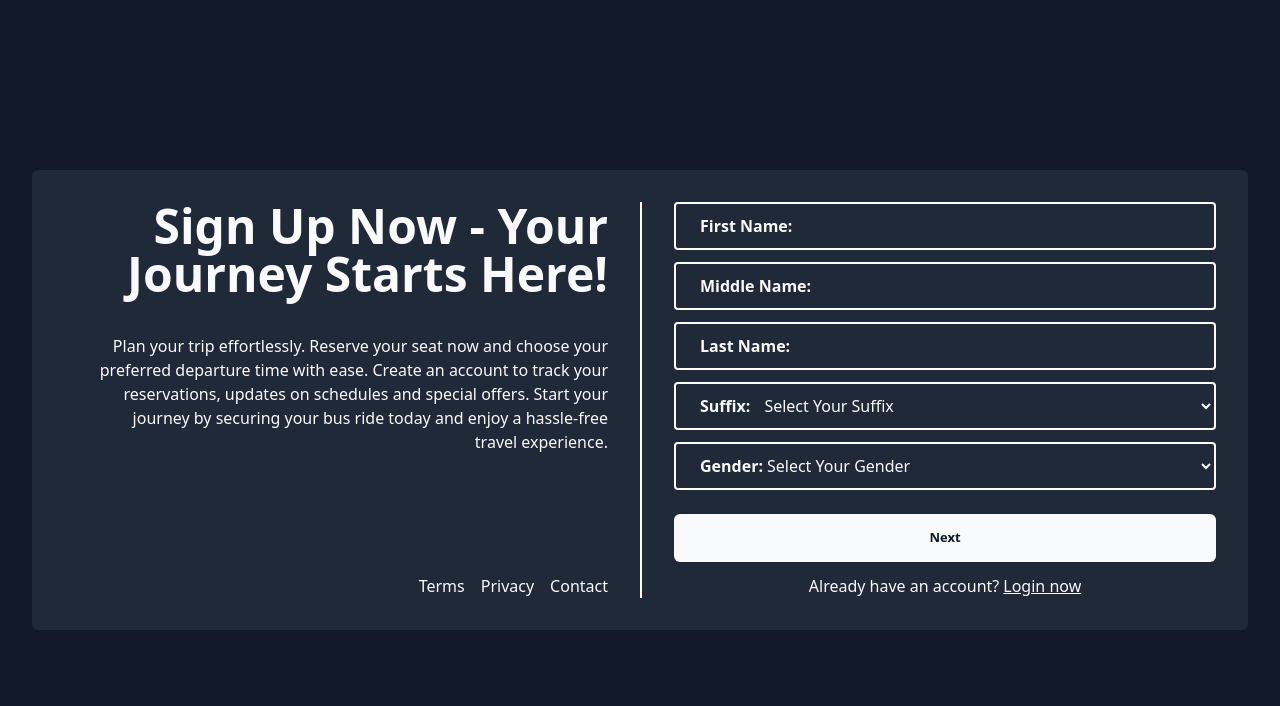
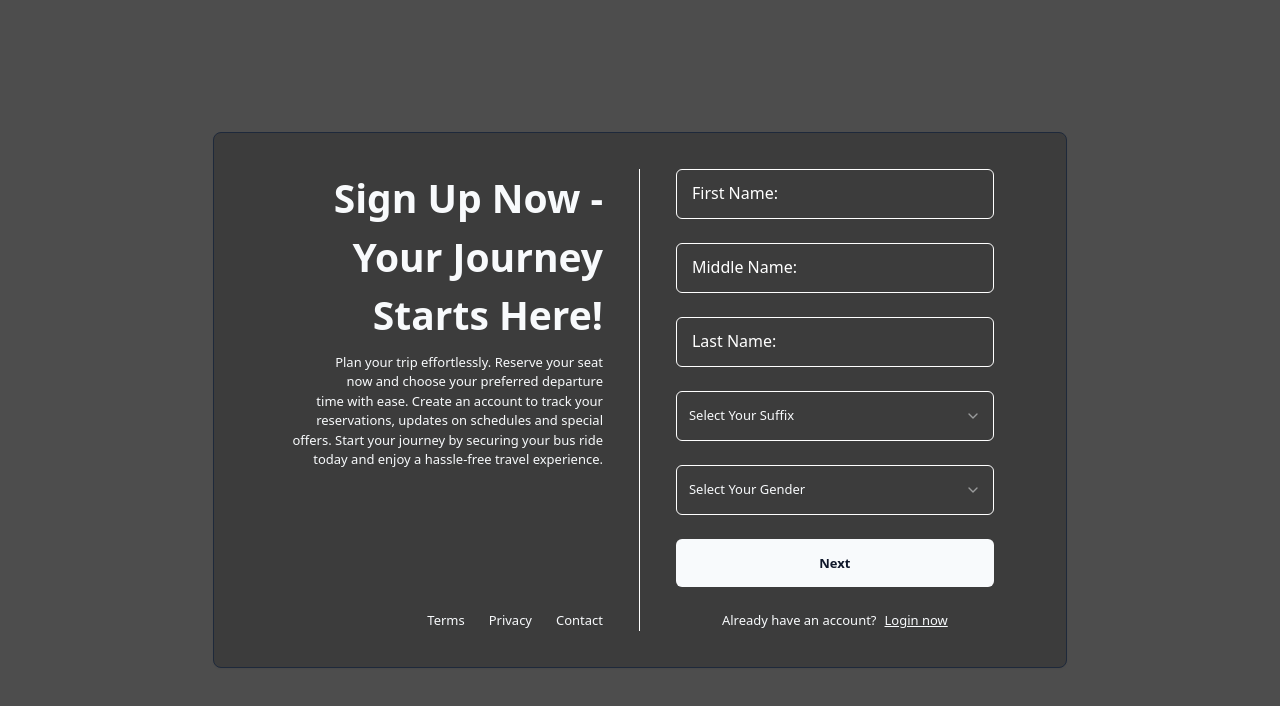
Before and after one commit to raigrc/ICPOK-OnlineKundoktor, a React (Vite) app: page /sign-up in a window 1280 px wide. Shown: the top 706 px of the page. Built offline with nearby package versions, Linux system fonts and the light colour scheme.

Commit message:
PersonalInfo partially done

```diff
--- /dev/null
+++ b/src/components/input-fields/first-name.tsx
@@ -0,0 +1,12 @@
+import { Input } from "../ui/input";
+
+const FirstName = () => {
+  return (
+    <Input
+      label="First Name: "
+      className="bg-transparent border-white rounded-md py-6 pl-[100px] mb-6"
+    />
+  );
+};
+
+export default FirstName;
--- /dev/null
+++ b/src/components/input-fields/gender.tsx
@@ -0,0 +1,43 @@
+import {
+  Select,
+  SelectTrigger,
+  SelectContent,
+  SelectItem,
+  SelectGroup,
+  SelectValue
+} from "../ui/select";
+
+interface GenderOption {
+  label: string;
+  value: string;
+}
+
+const Gender = () => {
+  const genderOptions: GenderOption[] = [
+    { label: "Select Your Gender", value: "select-your-gender" },
+    { label: "Male", value: "Male" },
+    { label: "Female", value: "Female" },
+  ];
+
+  return (
+    <Select defaultValue="select-your-gender">
+      <SelectTrigger className="h-[50px] py-3.5 mb-6">
+        <SelectValue />
+      </SelectTrigger>
+      <SelectContent>
+        <SelectGroup>
+          {genderOptions.map((option) => (
+            <SelectItem
+              key={option.value}
+              value={option.value}
+            >
+              {option.label}
+            </SelectItem>
+          ))}
+        </SelectGroup>
+      </SelectContent>
+    </Select>
+  );
+};
+
+export default Gender;
--- /dev/null
+++ b/src/components/input-fields/last-name.tsx
@@ -0,0 +1,12 @@
+import { Input } from "../ui/input";
+
+const LastName = () => {
+  return (
+    <Input
+      label="Last Name: "
+      className="bg-transparent border-white rounded-md py-6 pl-[100px] mb-6"
+    />
+  );
+};
+
+export default LastName;
--- /dev/null
+++ b/src/components/input-fields/middle-name.tsx
@@ -0,0 +1,12 @@
+import { Input } from "../ui/input";
+
+const MiddleName = () => {
+  return (
+    <Input
+      label="Middle Name: "
+      className="bg-transparent border-white rounded-md py-6 pl-[120px] mb-6"
+    />
+  );
+};
+
+export default MiddleName;
--- /dev/null
+++ b/src/components/input-fields/suffix.tsx
@@ -0,0 +1,44 @@
+import {
+  Select,
+  SelectTrigger,
+  SelectContent,
+  SelectItem,
+  SelectGroup,
+  SelectValue
+} from "../ui/select";
+
+interface SuffixOption {
+  label: string;
+  value: string;
+}
+
+const Suffix = () => {
+  const suffixOptions: SuffixOption[] = [
+    { label: "Select Your Suffix", value: "select-your-suffix" },
+    { label: "Jr.", value: "jr" },
+    { label: "Sr.", value: "sr" },
+    { label: "III", value: "iii" },
+  ];
+
+  return (
+    <Select defaultValue="select-your-suffix">
+      <SelectTrigger className="h-[50px] py-3.5 mb-6">
+        <SelectValue />
+      </SelectTrigger>
+      <SelectContent>
+        <SelectGroup>
+          {suffixOptions.map((option) => (
+            <SelectItem
+              key={option.value}
+              value={option.value}
+            >
+              {option.label}
+            </SelectItem>
+          ))}
+        </SelectGroup>
+      </SelectContent>
+    </Select>
+  );
+};
+
+export default Suffix;
--- a/src/components/sign-up-components/PersonalInfo.tsx
+++ b/src/components/sign-up-components/PersonalInfo.tsx
@@ -1,4 +1,10 @@
-import { Button } from "../ui/button";
+import { Card, CardContent } from "@/components/ui/card";
+import { Button } from "@/components/ui/button";
+import FirstName from "../input-fields/first-name";
+import MiddleName from "../input-fields/middle-name";
+import LastName from "../input-fields/last-name";
+import Suffix from "../input-fields/suffix";
+import Gender from "../input-fields/gender";
 
 interface PersonalInfoProps {
     firstName: string;
@@ -14,8 +20,60 @@ interface PersonalInfoProps {
     handleNext: () => void;
 }
 
-const PersonalInfo: React.FC<PersonalInfoProps> = ({ firstName, setFirstName, middleName, setMiddleName, lastName, setLastName, suffix, setSuffix, gender, setGender, handleNext }) => {
-    return (<div className="grid grid-cols-2 bg-gray-800 p-8 rounded-md max-w-screen-xl mx-auto">
+const PersonalInfo: React.FC<PersonalInfoProps> = ({handleNext}/*{ firstName, setFirstName, middleName, setMiddleName, lastName, setLastName, suffix, setSuffix, gender, setGender, handleNext }*/) => {
+    return (<div className="flex items-center justify-center h-screen bg-black-100">
+        <Card className="w-2/3 bg-black-200">
+         <CardContent>
+            <div className="grid grid-cols-2 justify-end">
+            <div className="text-end text-balance border-r border-white pr-9 flex flex-col justify-between h-full">
+                <div>
+                <p className="text-h3 mb-2">Sign Up Now - Your Journey Starts Here!</p>
+                <p className="text-sm">
+                    Plan your trip effortlessly.
+                    Reserve your seat now and choose your preferred departure time with ease.
+                    Create an account to track your reservations, updates on schedules and special offers.
+                    Start your journey by securing your bus ride today and enjoy a hassle-free travel experience.
+                </p>
+                </div>
+                <div className="text-sm flex justify-end gap-x-6">
+                <a href="">Terms</a>
+                <a href="">Privacy</a>
+                <a href="">Contact</a>
+                </div>
+            </div>
+
+            <div className="flex items-center justify-center w-full">
+                <div className="w-full px-9">
+                <FirstName />
+                <MiddleName />
+                <LastName />
+                <Suffix />
+                <Gender />
+                <div className="text-center my-6">
+                    <Button onClick={handleNext} className="w-full py-6 text-sm font-semibold">
+                        Next
+                    </Button>
+                </div>
+                <div className="text-center mt-3 text-sm">
+                    <span className="mr-2">
+                        Already have an account?
+                    </span>
+                    <a href="/login" className="underline underline-offset-1">
+                        Login now
+                    </a>
+                </div>
+                </div>
+            </div>
+            </div>
+         </CardContent>
+        </Card>
+    </div>
+    );
+};
+
+
+/**
+<div className="grid grid-cols-2 bg-gray-800 p-8 rounded-md max-w-screen-xl mx-auto">
         <div className="grid grid-rows-3 text-right px-8">
             <span className="text-5xl font-bold mb-2">
                 Sign Up Now - Your Journey Starts Here!
@@ -94,7 +152,5 @@ const PersonalInfo: React.FC<PersonalInfoProps> = ({ firstName, setFirstName, mi
             </div>
         </div>
     </div>
-    );
-};
-
+ */
 export default PersonalInfo;
--- a/src/pages/SignUp.tsx
+++ b/src/pages/SignUp.tsx
@@ -38,7 +38,6 @@ const SignUp = () => {
     };
 
     return (
-        <div className="flex justify-center items-center h-screen bg-gray-900 p-8">
         <form>
             {step === 1 && (
                 <PersonalInfo
@@ -76,7 +75,6 @@ const SignUp = () => {
                 />
             )}
         </form>
-        </div>
     );
 };
 
```
Lines whose indentation alone changed are shown as unchanged.
